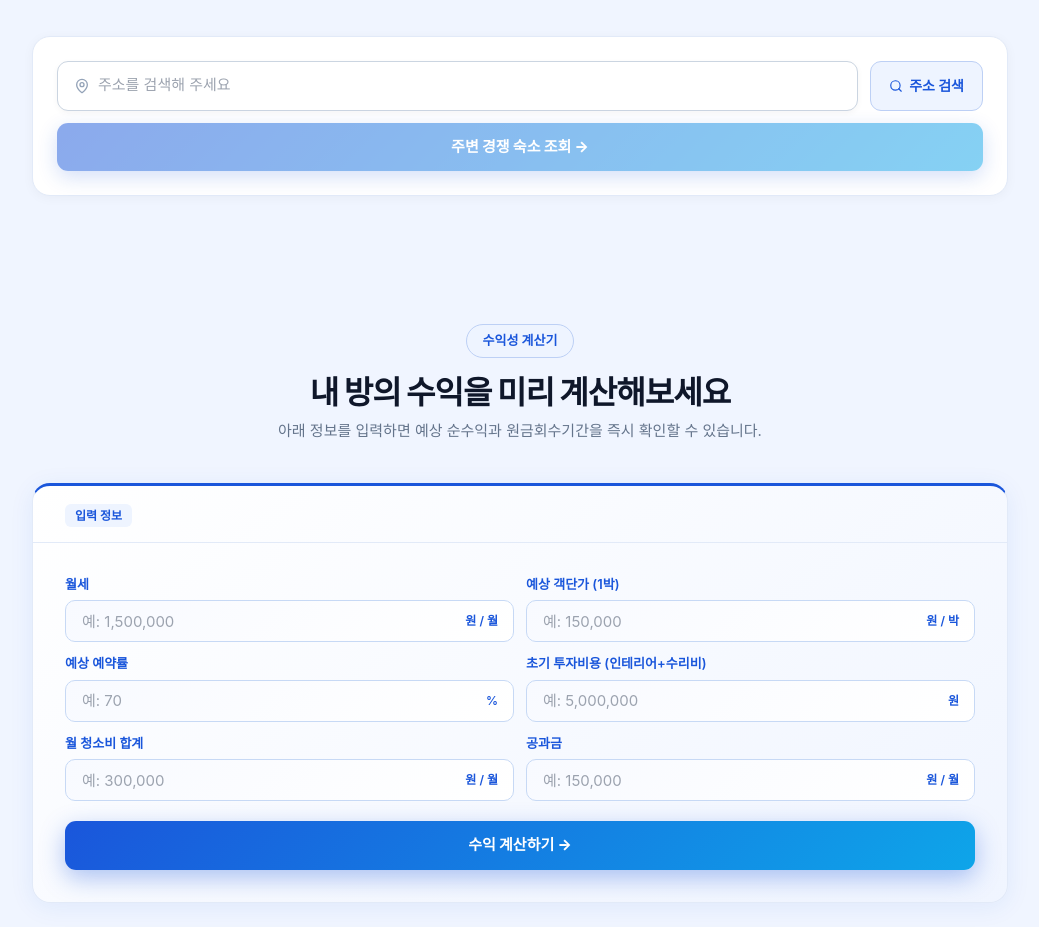
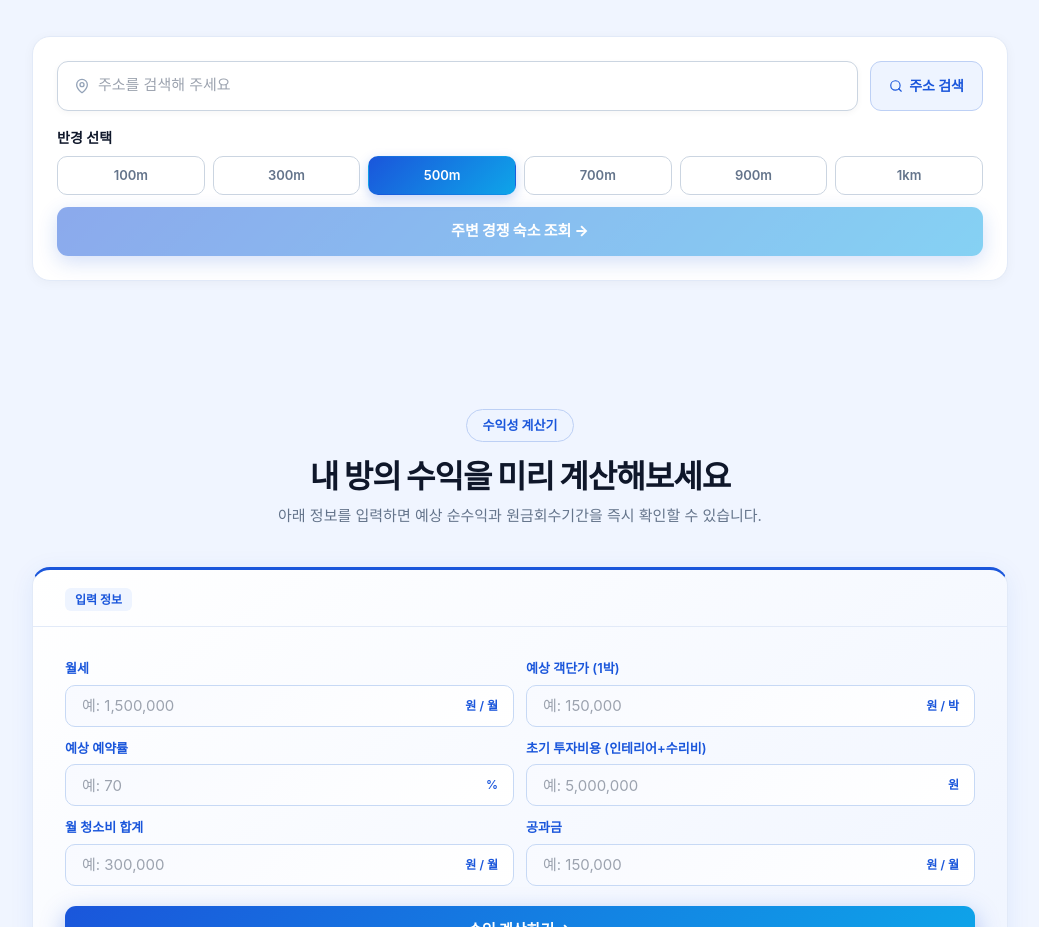
Before and after one commit to seojeongbin/bangjeongsik, a Next.js app: page / in a window 1280 px wide. Shown: the part 827-1754 px from the top of the page, without its empty margins (120-1159 px from the left). Built offline with nearby package versions, Linux system fonts and the light colour scheme; a web font is replaced by a local one.

Commit message:
feat: 경쟁밀도 반경 버튼 탭 + 밀도 기반 레이블 + 해석 문구 추가

```diff
--- a/src/app/api/competition/route.ts
+++ b/src/app/api/competition/route.ts
@@ -1,19 +1,23 @@
 import { NextRequest, NextResponse } from "next/server"
 import { supabaseAdmin } from "@/lib/supabase/server"
 
-function getLabel(count: number): { label: string; color: "green" | "yellow" | "red" } {
-  if (count <= 3) return { label: "경쟁 적음", color: "green" }
-  if (count <= 9) return { label: "경쟁 보통", color: "yellow" }
-  return { label: "경쟁 치열", color: "red" }
+function getLabel(count: number, radius_m: number): { label: string; color: "green" | "yellow" | "red"; density: number } {
+  const area = Math.PI * Math.pow(radius_m / 1000, 2)
+  const density = count / area
+  if (density <= 20) return { label: "경쟁 적음", color: "green", density }
+  if (density <= 60) return { label: "경쟁 보통", color: "yellow", density }
+  return { label: "경쟁 치열", color: "red", density }
 }
 
 export async function POST(req: NextRequest) {
   try {
-    const { address } = await req.json()
+    const { address, radius_m: rawRadius } = await req.json()
 
     if (!address || typeof address !== "string") {
       return NextResponse.json({ error: "주소가 필요합니다." }, { status: 400 })
     }
+
+    const radius_m = Math.min(1000, Math.max(100, typeof rawRadius === "number" ? rawRadius : 500))
 
     // 카카오 REST API로 주소 → 좌표 변환
     const kakaoKey = process.env.KAKAO_REST_API_KEY
@@ -40,11 +44,11 @@ export async function POST(req: NextRequest) {
     const lat = parseFloat(doc.y)
     const lng = parseFloat(doc.x)
 
-    // Supabase RPC: 반경 500m 내 민박 수 조회
+    // Supabase RPC: 반경 N m 내 민박 수 조회
     const { data, error } = await supabaseAdmin.rpc("get_nearby_minbak", {
       user_lat: lat,
       user_lng: lng,
-      radius_m: 500,
+      radius_m,
     })
 
     if (error) {
@@ -53,7 +57,7 @@ export async function POST(req: NextRequest) {
     }
 
     const count: number = typeof data === "number" ? data : (data as { count: number })?.count ?? 0
-    const { label, color } = getLabel(count)
+    const { label, color, density } = getLabel(count, radius_m)
 
     // 가장 최근 data_updated_at 조회
     const { data: metaData } = await supabaseAdmin
@@ -65,7 +69,7 @@ export async function POST(req: NextRequest) {
 
     const data_updated_at: string = metaData?.data_updated_at ?? ""
 
-    return NextResponse.json({ count, label, color, data_updated_at })
+    return NextResponse.json({ count, label, color, density: Math.round(density * 10) / 10, data_updated_at })
   } catch (err) {
     console.error("Competition API error:", err)
     return NextResponse.json({ error: "서버 오류가 발생했습니다." }, { status: 500 })
--- a/src/components/competition/CompetitionSection.tsx
+++ b/src/components/competition/CompetitionSection.tsx
@@ -18,7 +18,14 @@ interface CompetitionResult {
   count: number
   label: string
   color: "green" | "yellow" | "red"
+  density: number
   data_updated_at: string
+}
+
+const INTERPRETATION: Record<"green" | "yellow" | "red", string> = {
+  green: "신규 진입에 유리한 환경입니다. 단, 수요도 함께 확인하세요.",
+  yellow: "진입 가능한 수준입니다. 차별화 전략이 필요합니다.",
+  red: "경쟁이 치열한 지역입니다. 단, 수요가 높은 경향이 있습니다.",
 }
 
 const LABEL_STYLES: Record<"green" | "yellow" | "red", { badge: string; chip: string; numColor: string }> = {
@@ -48,6 +55,8 @@ function formatDataDate(dateStr: string): string {
 
 export default function CompetitionSection() {
   const [address, setAddress] = useState("")
+  const [radius, setRadius] = useState(500)
+  const [resultRadius, setResultRadius] = useState(500)
   const [isLoading, setIsLoading] = useState(false)
   const [result, setResult] = useState<CompetitionResult | null>(null)
   const [error, setError] = useState<string | null>(null)
@@ -73,13 +82,14 @@ export default function CompetitionSection() {
       const res = await fetch("/api/competition", {
         method: "POST",
         headers: { "Content-Type": "application/json" },
-        body: JSON.stringify({ address }),
+        body: JSON.stringify({ address, radius_m: radius }),
       })
       const json = await res.json()
       if (!res.ok) {
         setError(json.error ?? "조회에 실패했습니다.")
         return
       }
+      setResultRadius(radius)
       setResult(json)
     } catch {
       setError("네트워크 오류가 발생했습니다. 잠시 후 다시 시도해주세요.")
@@ -159,6 +169,48 @@ export default function CompetitionSection() {
               </button>
             </div>
 
+            {/* 반경 선택 */}
+            <div className="mt-4">
+              <span className="mb-2 block font-semibold text-[#0F172A]" style={{ fontSize: "14px" }}>
+                반경 선택
+              </span>
+              <div className="grid grid-cols-3 gap-2 sm:grid-cols-6">
+                {[
+                  { label: "100m", value: 100 },
+                  { label: "300m", value: 300 },
+                  { label: "500m", value: 500 },
+                  { label: "700m", value: 700 },
+                  { label: "900m", value: 900 },
+                  { label: "1km",  value: 1000 },
+                ].map(({ label, value }) => {
+                  const active = radius === value
+                  return (
+                    <button
+                      key={value}
+                      type="button"
+                      onClick={() => {
+                        setRadius(value)
+                        setResult(null)
+                        setError(null)
+                      }}
+                      className="rounded-[10px] font-semibold"
+                      style={{
+                        fontSize: "13px",
+                        padding: "9px 0",
+                        touchAction: "manipulation",
+                        background: active ? "linear-gradient(135deg, #1a56db, #0ea5e9)" : "#fff",
+                        color: active ? "#fff" : "#64748B",
+                        border: active ? "1.5px solid transparent" : "1.5px solid #CBD5E1",
+                        boxShadow: active ? "0 4px 12px rgba(26,86,219,0.25)" : "none",
+                      }}
+                    >
+                      {label}
+                    </button>
+                  )
+                })}
+              </div>
+            </div>
+
             {/* 조회 버튼 */}
             <button
               type="button"
@@ -196,7 +248,7 @@ export default function CompetitionSection() {
               style={{ boxShadow: "0 2px 12px rgba(0,0,0,0.04)" }}
             >
               {/* 결과 상단: 아이콘 + 경쟁강도 뱃지 */}
-              <div className="mb-4 flex items-center justify-between">
+              <div className="mb-3 flex items-center justify-between">
                 <div
                   className="flex items-center justify-center rounded-[11px]"
                   style={{ width: "38px", height: "38px", background: "#EEF4FF" }}
@@ -211,11 +263,16 @@ export default function CompetitionSection() {
                 </span>
               </div>
 
+              {/* 해석 문구 */}
+              <p className="mb-4 text-[#475569]" style={{ fontSize: "13px", lineHeight: "1.6" }}>
+                {INTERPRETATION[result.color]}
+              </p>
+
               {/* 메인 수치 */}
               <p className="mb-1 text-[#64748B]" style={{ fontSize: "12px" }}>
-                반경 500m 내 등록 민박
+                반경 {resultRadius >= 1000 ? "1km" : `${resultRadius}m`} 내 등록 업체
               </p>
-              <div className="flex items-end gap-2 mb-4">
+              <div className="flex items-end gap-2 mb-1">
                 <span
                   className="font-black"
                   style={{ fontSize: "1.85rem", lineHeight: "1", letterSpacing: "-0.04em", color: styles.numColor }}
@@ -224,6 +281,9 @@ export default function CompetitionSection() {
                 </span>
                 <span className="mb-1 font-bold text-[#64748B]" style={{ fontSize: "16px" }}>개</span>
               </div>
+              <p className="mb-4 text-[#94A3B8]" style={{ fontSize: "11px" }}>
+                밀도 약 {result.density.toFixed(1)}개/km²
+              </p>
 
               {/* 데이터 기준일 */}
               <div className="mb-4 flex items-center gap-1.5">
```
